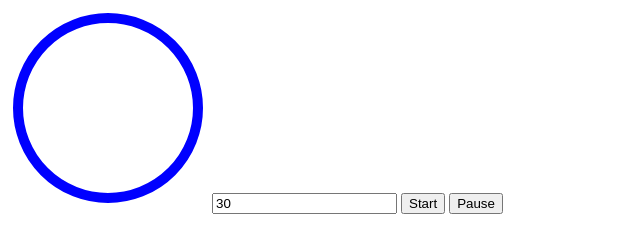
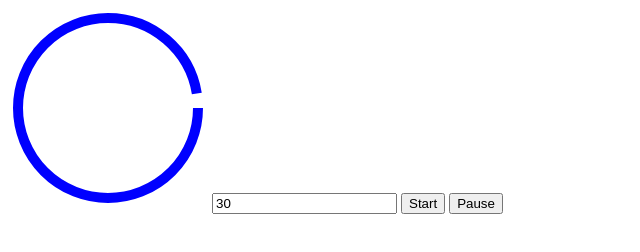
Before and after one commit to azs6189/timer, a plain HTML site: page index.html in a window 1280 px wide. Shown: the full height of the page, 0-640 px from the left. Drawn offline with Linux system fonts and the light colour scheme.

Commit message:
added dasharray and dashoffset

```diff
--- a/index.html
+++ b/index.html
@@ -5,8 +5,13 @@
 
     <body>
         <svg height="200" width="200">
-            <circle r="90" cx="100" cy="100" fill="transparent" stroke="blue"
-                stroke-width="10" />
+            <!-- Perimeter = 2 * PI * r -->
+            <!-- Perimeter = 2 * PI * 90 -->
+            <!-- Perimeter = ~565 -->
+
+            <!-- Border starts from the right-hand side and goes clock-wise -->
+            <circle r="90" cx="100" cy="100" fill="transparent" stroke="blue" stroke-width="10"
+                stroke-dasharray="560" stroke-dashoffset="10" />
         </svg>
 
         <input id="duration" value="30" />
```
